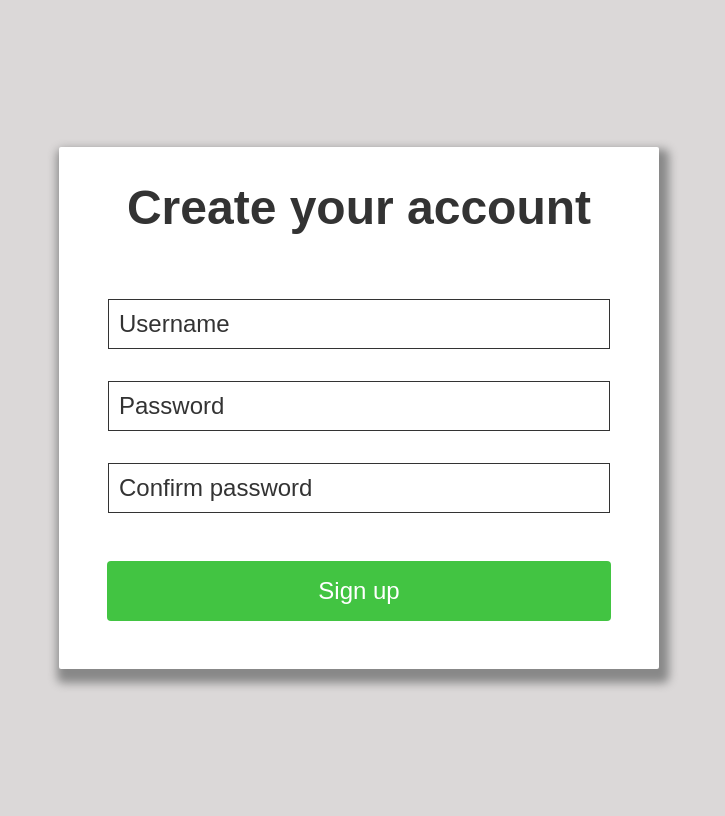
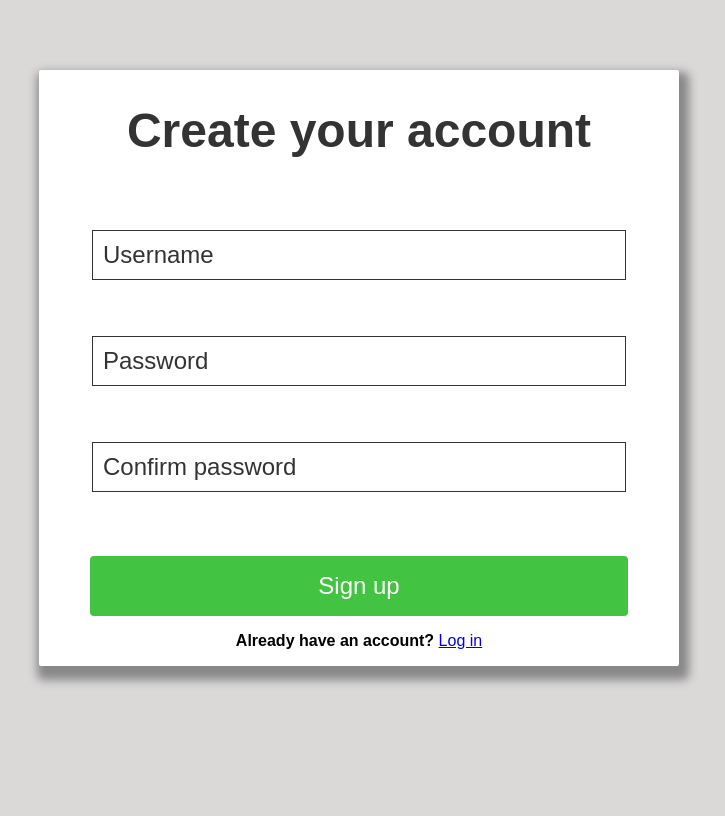
Before and after one commit to GabrielaY/TP_Flask_Project, a Flask app: page /register in a window 1280 px wide. Shown: the whole page, without its empty margins (281-1006 px from the left). After the commit the page ends 685 px from the top, so only its background shows below. Run offline with Flask 2, Linux system fonts and the light colour scheme; parts of the project's set-up code (start-up, migrations or seed data) failed here and were passed over.

Commit message:
Added check for registration and login parameters, show errors in html Signed-off-by: Gabriela Yontcheva <gabrielay2002@gmail.com>

```diff
--- a/py_files/main.py
+++ b/py_files/main.py
@@ -1,6 +1,7 @@
 from functools import wraps
 from flask import Flask, session
 from flask import render_template, request, session, redirect, url_for
+from logger import info_log, error_log
 import json
 from user import User
 from owned import Owned
@@ -41,22 +42,24 @@ def hello_world():
 def sign_in():
 
     if request.method == "POST":
-
+    	error = ''
         req = request.form
 
         username = req.get("username")
         password = req.get("password")
         user = User.find_by_username(username)
         if not user or not user.verify_password(password):
-            print("Wrong username or password")
-            return redirect(request.url)
+            error_log.error("Login failed for %s!" %username)
+            error = "Invalid username or password!"
+            return render_template("login.html", error = error)
 
         else:
             session["logged_in"] = True
             session["USERNAME"] = username
+            info_log.info("%s logged in successfully." %username)
             return redirect('/')
-
-    return render_template("login.html")
+    error = ''
+    return render_template("login.html", error = error)
 
 
 @app.route('/register', methods=['GET', 'POST'])
@@ -65,7 +68,23 @@ def register():
         return render_template('register.html')
     elif request.method == 'POST':
         user = User.find_by_username(request.form['username'])
-        if not user:
+        if user:
+            username_error = "Username already in use!"
+        else:
+            username_error = ''
+        if len(request.form["password"]) < 8:
+            len_error = "Password must be at least 8 symbols"
+            pass_len = 1
+        else:
+            len_error = ''
+            pass_len = 0
+        if request.form['password'] != request.form['confirm-password']:
+            match_error = "Passwords must match!"
+            match = 1
+        else:
+            match_error = ''
+            match = 0
+        if not user and not pass_len == 1 and not match == 1:
             values = (
                 None,
                 request.form['username'],
@@ -73,9 +92,11 @@ def register():
                 0
             )
             User(*values).create()
+            info_log.info(" User %s registred successfully." % request.form['username'])
             return redirect('/')
         else:
-            return redirect(request.url)
+            error_log.error("Registration failed!")
+            return render_template('register.html', username_error = username_error, len_error = len_error, match_error = match_error, username = request.form['username'], password = request.form['password'])
 
 
 @app.route('/games/sort_by_rating')
@@ -114,6 +135,7 @@ def sign_out():
 
     session["USERNAME"] = None
     session["logged_in"] = False
+    info_log.info("User logged_out")
     return redirect('/')
 
 
@@ -134,7 +156,7 @@ def rate_game(id):
         game
     )
     Rating(*values).create()
-
+    info_log.info("%s rated game %s" %user.username %game.name)
     return redirect('/')
 
 
@@ -142,6 +164,7 @@ def rate_game(id):
 @require_admin
 def delete_category(id):
     Category.find(id).delete()
+    info_log.info("Category deleted")
     return redirect("/")
 
 
@@ -153,6 +176,7 @@ def new_category():
     elif request.method == "POST":
         category = Category(None, request.form["name"])
         category.create()
+        info_log.info("Category %s added successfully" %category.name )
         return redirect("/categories")
 
 
--- a/py_files/static/css/form.css
+++ b/py_files/static/css/form.css
@@ -2,7 +2,7 @@ body {
     display: flex;
     justify-content: center;
     align-items: center;
-    min-height: 100vh;
+    min-height: 90vh;
     font-family: sans-serif;
     background-color:rgb(219, 216, 216);
 }
@@ -11,6 +11,7 @@ body {
     border-radius: 2px;
     box-shadow: 4px 8px 10px 6px #888888;
     max-width: 600px;
+    min-width: 40em;
     text-align: center;
     background-color: white;
 }
@@ -24,16 +25,25 @@ body {
     border: 1px solid #333;
     width: 80%;
     font-size: 1.5rem;
-    margin-top: 2rem;
+    margin-top: 2.5rem;
     padding: 10px;
 
 }
+.form p {
+    font-size: 1rem;
+
+
+}
+.form a{
+    margin-bottom: 10px;
+}
+
 ::-webkit-input-placeholder{
     color:#333;
 }
 .form button {
     margin-top: 3rem;
-    margin-bottom: 3rem;
+    margin-bottom: 1rem;
     width: 84%;
     border-radius: 4px;
     border:none;
--- a/py_files/templates/login.html
+++ b/py_files/templates/login.html
@@ -18,7 +18,12 @@
             <form class="login-form" action="/login" method="POST">
                 <input type="text" placeholder="Username" name="username" required/>
                 <input type="password" placeholder="Password" name="password" required/>
+                <p>{{error}}</p>
                 <button type="submit">Sign in</button>
+                <br>
+                <b>Don't have an account?</b>
+                <a href="/register">Sign up</a>
+                <p></p>
             </form>
         </div>
     </div>
--- a/py_files/templates/register.html
+++ b/py_files/templates/register.html
@@ -16,10 +16,17 @@
         </div>
         <div class="form">
             <form class="login-form" action="/register" method="post">
-                <input type="text" placeholder="Username" name="username" required/>
-                <input type="password" placeholder="Password" name="password" required/>
+                <input type="text" placeholder="Username" name="username" value="{{username}}" required/>
+                <p>{{username_error}}</p>
+                <input type="password" placeholder="Password" name="password" value="{{password}}" required/>
+                <p>{{len_error}}</p>
                 <input type="password" placeholder="Confirm password" name="confirm-password" required/>
+                <p>{{match_error}}</p>
                 <button type="submit">Sign up</button>
+                <br>
+                <b>Already have an account?</b>
+                <a href="/login">Log in</a>
+                <p></p>
             </form>
         </div>
     </div>
```
Also changed, not shown: py_files/game_catalogue.db.
